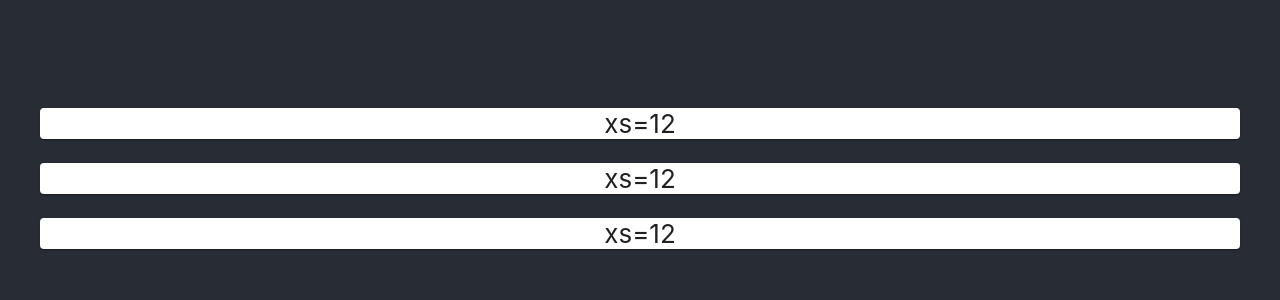
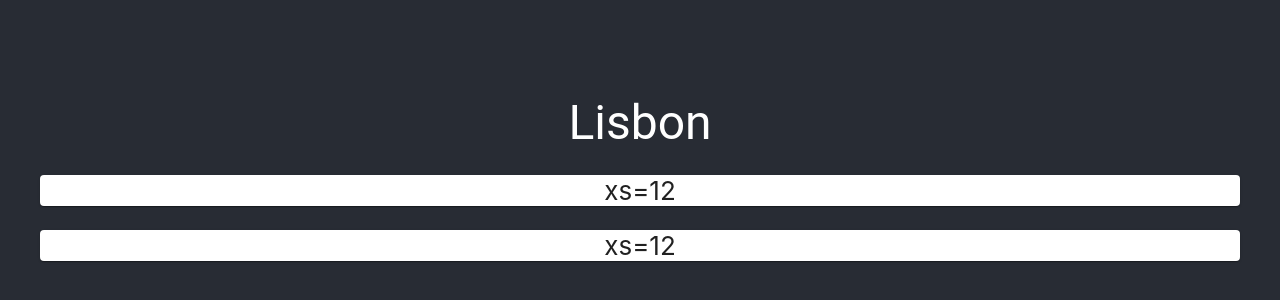
Before and after one commit to imaginary-cloud/react-weather-app, a React (Create React App) app: page / in a window 1280 px wide. Shown: the part 222-522 px from the top of the page. Built offline with nearby package versions, Linux system fonts and the light colour scheme.

Commit message:
Add weather app location title

```diff
--- a/src/WeatherDisplay.js
+++ b/src/WeatherDisplay.js
@@ -2,6 +2,7 @@
 import { makeStyles } from "@material-ui/core/styles";
 import Paper from "@material-ui/core/Paper";
 import Grid from "@material-ui/core/Grid";
+import Typography from "@material-ui/core/Typography";
 
 const useStyles = makeStyles(theme => ({
   root: {
@@ -15,7 +16,9 @@
   return (
     <Grid container spacing={3} className={classes.root}>
       <Grid item xs={12}>
-        <Paper className={classes.paper}>xs=12</Paper>
+        <Typography variant="h3" align="center">
+          Lisbon
+        </Typography>
       </Grid>
       <Grid item xs={12}>
         <Paper className={classes.paper}>xs=12</Paper>
```
